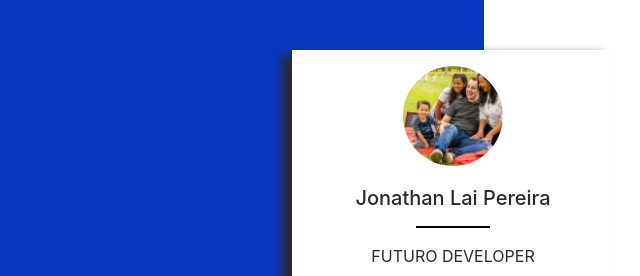
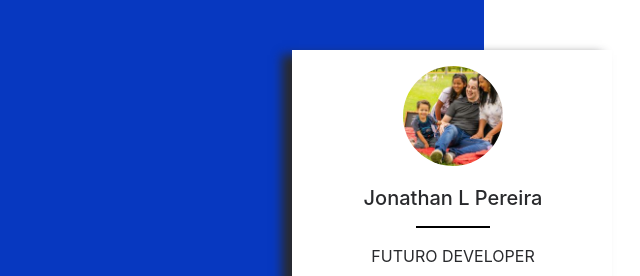
Before and after one commit to jolaipereira/curriculocodaijolaipereira, a plain HTML site: page codai-exemplo-curriculo-master/public/index.html in a window 1280 px wide. Shown: the top 276 px of the page, 28-668 px from the left. Drawn offline with nearby package versions, Linux system fonts and the light colour scheme.

Commit message:
nome alterado

```diff
--- a/codai-exemplo-curriculo-master/public/index.html
+++ b/codai-exemplo-curriculo-master/public/index.html
@@ -24,7 +24,7 @@
                             <img src="../public/images/jonathan familia.jpg" class=" card-image" alt="imagem de perfil">
                         </div>
                         <div class="card-body">
-                            <h5 class="card-title" style="text-align: center;">Jonathan Lai Pereira</h5>
+                            <h5 class="card-title" style="text-align: center;">Jonathan L Pereira</h5>
                             <hr class="hr">
                             <p style="text-align: center;">FUTURO DEVELOPER</p>
 
```
